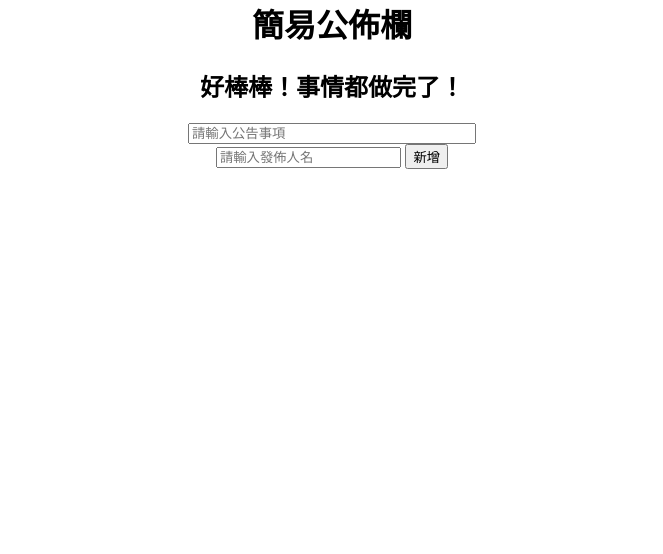
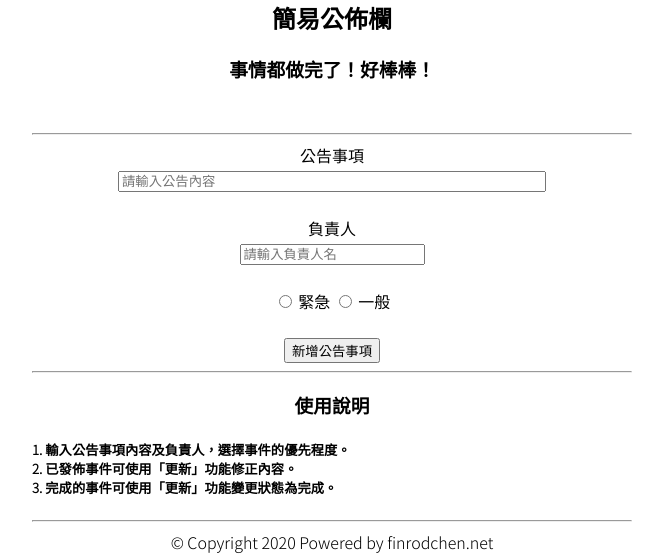
Before and after one commit to Finrodchen/task-master, a Flask app: page / in a window 1280 px wide. Shown: the part 325-879 px from the top of the page, without its empty margins (308-971 px from the left). Before the commit the page ends 494 px from the top, so only its background shows below. Run offline with Flask 2, Linux system fonts and the light colour scheme; data that the repository does not hold is empty.

Commit message:
major release

```diff
--- a/app.py
+++ b/app.py
@@ -3,11 +3,12 @@ from flask_sqlalchemy import SQLAlchemy
 from datetime import datetime
 
 app=Flask(__name__) #__name__目前執行的模組
-app.config['SQLALCHEMY_DATABASE_URI'] = 'sqlite:///test.db'
+app.config['SQLALCHEMY_DATABASE_URI'] = 'sqlite:///kanban.db'
 db = SQLAlchemy(app)
 
 class Todo(db.Model):
     id = db.Column(db.Integer, primary_key = True)
+    priority = db.Column(db.String(200), nullable = False)
     content = db.Column(db.String(200), nullable = False)
     people = db.Column(db.String(200), nullable = False)
     completed = db.Column(db.Integer, default = 0)
@@ -19,15 +20,17 @@ class Todo(db.Model):
 @app.route("/", methods=['POST', 'GET'])
 def index():
     if request.method == 'POST':
-        task_content =request.form['content']
-        new_task = Todo(content=task_content)
+        task_priority = request.form['priority']
+        task_content = request.form['content']
+        task_people = request.form['people']
+        new_task = Todo(priority=task_priority, content=task_content, people=task_people)
 
         try:
             db.session.add(new_task)
             db.session.commit()
             return redirect('/')
         except:
-            return "Adding new issue to your task."
+            return "Fail to add new issue to your task."
     else:
         tasks = Todo.query.order_by(Todo.date_created).all()
         return render_template('index.html', tasks=tasks)
@@ -49,7 +52,9 @@ def update(id):
     task = Todo.query.get_or_404(id)
 
     if request.method == "POST":
+        task.priority = request.form['priority']
         task.content = request.form['content']
+        task.people = request.form['people']
 
         try:
             db.session.commit()
--- a/static/css/main.css
+++ b/static/css/main.css
@@ -1,11 +1,12 @@
 body, html {
     margin: 0;
-    font-family: sans-serif;
+    font-family: 'Noto Sans TC';
+
 }
 
 .content {
     margin: 0 auto;
-    width: 400px;
+    width: 600px;
 }
 
 table, td, th {
--- a/templates/base.html
+++ b/templates/base.html
@@ -1,12 +1,15 @@
 <!doctype html>
 
-<html lang="en">
+<html  lang="zh-Hant-TW">
+
 <head>
   <meta charset="utf-8">
+  <title>簡易公佈欄 by Finrodchen</title>
+  <meta name="description" content="以Flask框架製作的簡易公告欄">
+  <meta name="author" content="finrodchen.net">
+  <link rel="stylesheet" href="{{ url_for('static', filename='css/main.css') }}">
+  <link href="https://fonts.googleapis.com/css2?family=Noto+Sans+TC:wght@300&display=swap" rel="stylesheet">
 
-  <meta name="description" content="The HTML5 Herald">
-  <meta name="author" content="SitePoint">
-  <link rel="stylesheet" href="{{ url_for('static', filename='css/main.css') }}">
   {% block head %} {% endblock %}
 
 </head>
@@ -14,4 +17,9 @@
 <body>
     {% block body %} {% endblock %}
 </body>
+
+<footer>
+  <center>&copy; Copyright 2020 Powered by finrodchen.net</center>
+</footer>
+
 </html>
--- a/templates/index.html
+++ b/templates/index.html
@@ -1,31 +1,36 @@
 {% extends 'base.html' %}
 
 {% block head %}
-<title>簡易公佈欄 by Finrodchen</title>
+
 {% endblock %}
 
 {% block body %}
 <div class="content">
     <center>
-        <img src="https://i.imgur.com/fMrx6Bos.png" title="source: imgur.com">
+        <img src="https://imgur.com/e5esbJj.png">
     </center>
-    <h1 style="text-align: center;">簡易公佈欄</h1>
+
+    <h2 style="text-align: center;">簡易公佈欄</h2>
     {% if tasks|length < 1 %}
-    <h2 style="text-align: center;">好棒棒！事情都做完了！</h2>
+    <h3 style="text-align: center;">事情都做完了！好棒棒！</h3>
+
+    <br>
 
     {% else %}
     <table align="center">
         <tr>
+            <th>優先狀態</th>
             <th>清單</th>
+            <th>負責人</th>
             <th>加入時間</th>
-            <th>發佈人</th>
             <th>操作</th>
         </tr>
         {% for task in tasks %}
         <tr>
+            <td><img src="{{ task.priority }}"></td>
             <td>{{ task.content }}</td>
+            <td>{{ task.people }}</td>
             <td>{{ task.date_created.date() }}</td>
-            <td></td>
             <td>
                 <a href="/delete/{{ task.id }}">刪除</a>
                 <br>
@@ -35,10 +40,30 @@
         {% endfor %}
     </table>
     {% endif %}
+    <hr>
     <form action="/" method="POST" align="center">
-       <input type="text" name="content" id="content" placeholder="請輸入公告事項">
-       <input type="text" name="people" id="people" placeholder="請輸入發佈人名">
-       <input type="submit" value="新增">
+       <label for="content">公告事項</label><br>
+       <input type="text" name="content" id="content" placeholder="請輸入公告內容"><br><br>
+       <label for="people">負責人</label><br>
+       <input type="text" name="people" id="people" placeholder="請輸入負責人名"><br><br>
+       <input type="radio" id="ugert" name="priority" value="https://i.imgur.com/W0Frsce.png">
+       <label for="ugert">緊急</label>
+       <input type="radio" id="normal" name="priority" value="https://i.imgur.com/LLff6l2.png">
+       <label for="normal">一般</label><br><br>
+       <input type="submit" value="新增公告事項">
     </form>
+
+    <hr>
+
+    <h3 style="text-align: center;">使用說明</h3>
+    <h5>
+        1. 輸入公告事項內容及負責人，選擇事件的優先程度。<br>
+        2. 已發佈事件可使用「更新」功能修正內容。<br>
+        3. 完成的事件可使用「更新」功能變更狀態為完成。
+    </h5>
+
+    <hr>
+
+
 </div>
 {% endblock %}
```
Also changed, not shown: templates/update.html (+18 -5 lines), kanban.db (added), test.db (deleted).
